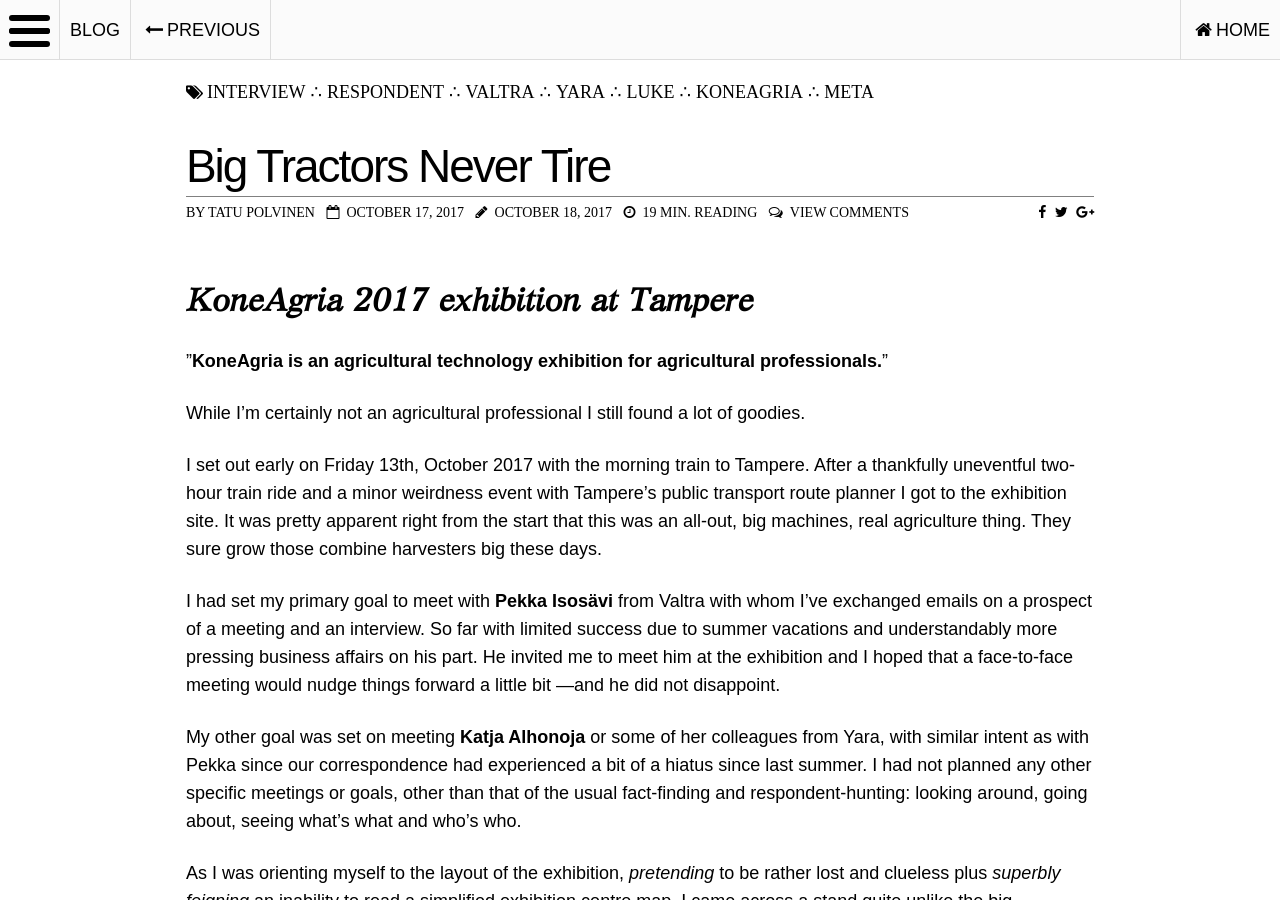
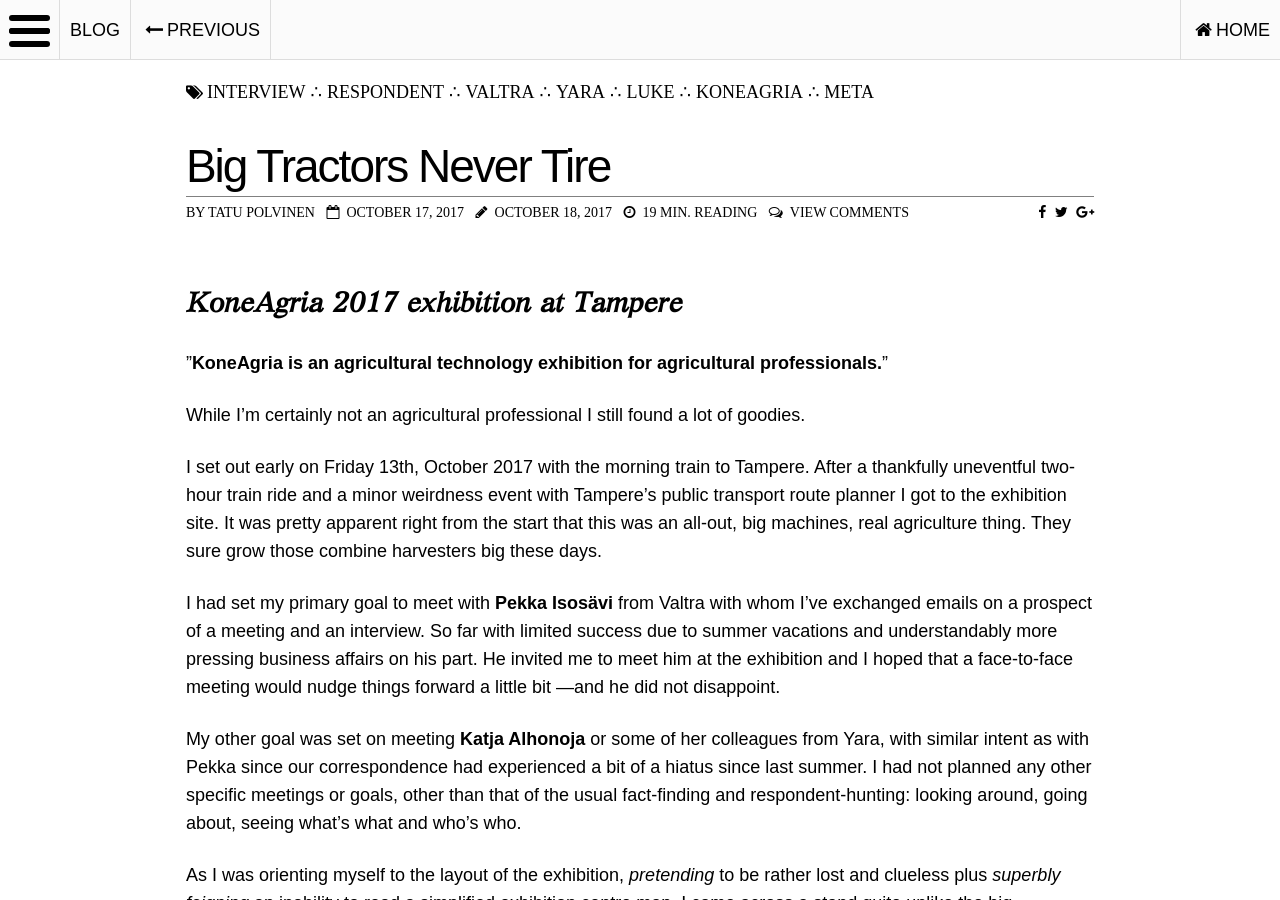
Before and after one commit to tpolvinen/tpolvinen.github.io, a Jekyll site: the page built from _posts/blog/2017-10-16-Big-Tractors-Never-Tire.md, in a window 1280 px wide and 900 px high. Built offline with Jekyll 4.4.1, drawn with Linux system fonts in a browser that asks for light colours; nearby versions of some CDN libraries; comment, search, counter and statistics services are not loaded.

```diff
--- a/_posts/blog/2017-10-16-Big-Tractors-Never-Tire.md
+++ b/_posts/blog/2017-10-16-Big-Tractors-Never-Tire.md
@@ -13,7 +13,7 @@ hidelogo: true
 relatedposts:
 ---
 
-## KoneAgria 2017 exhibition at Tampere
+### KoneAgria 2017 exhibition at Tampere
 
 ”**KoneAgria is an agricultural technology exhibition for agricultural professionals.**”
 
```
